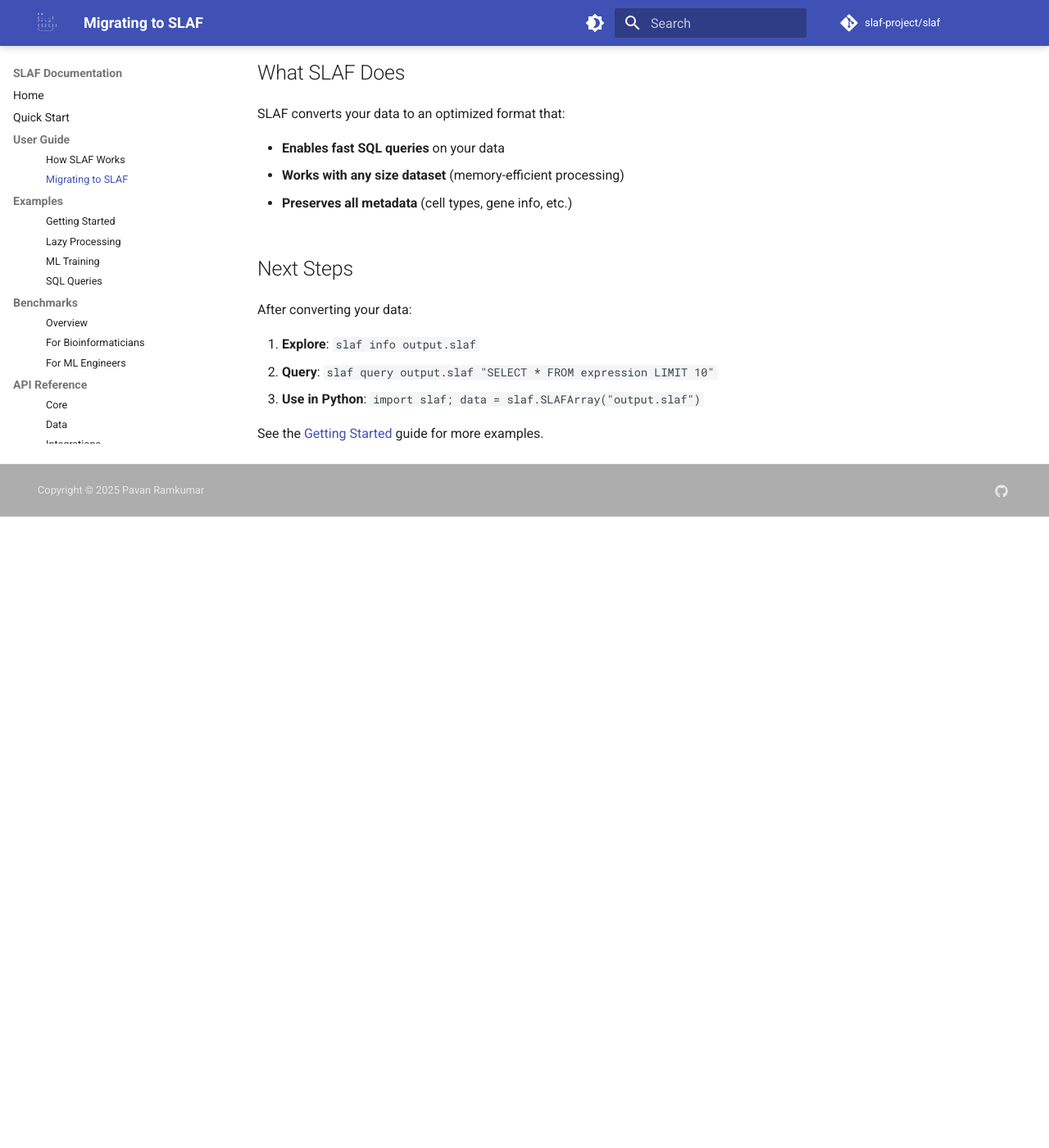
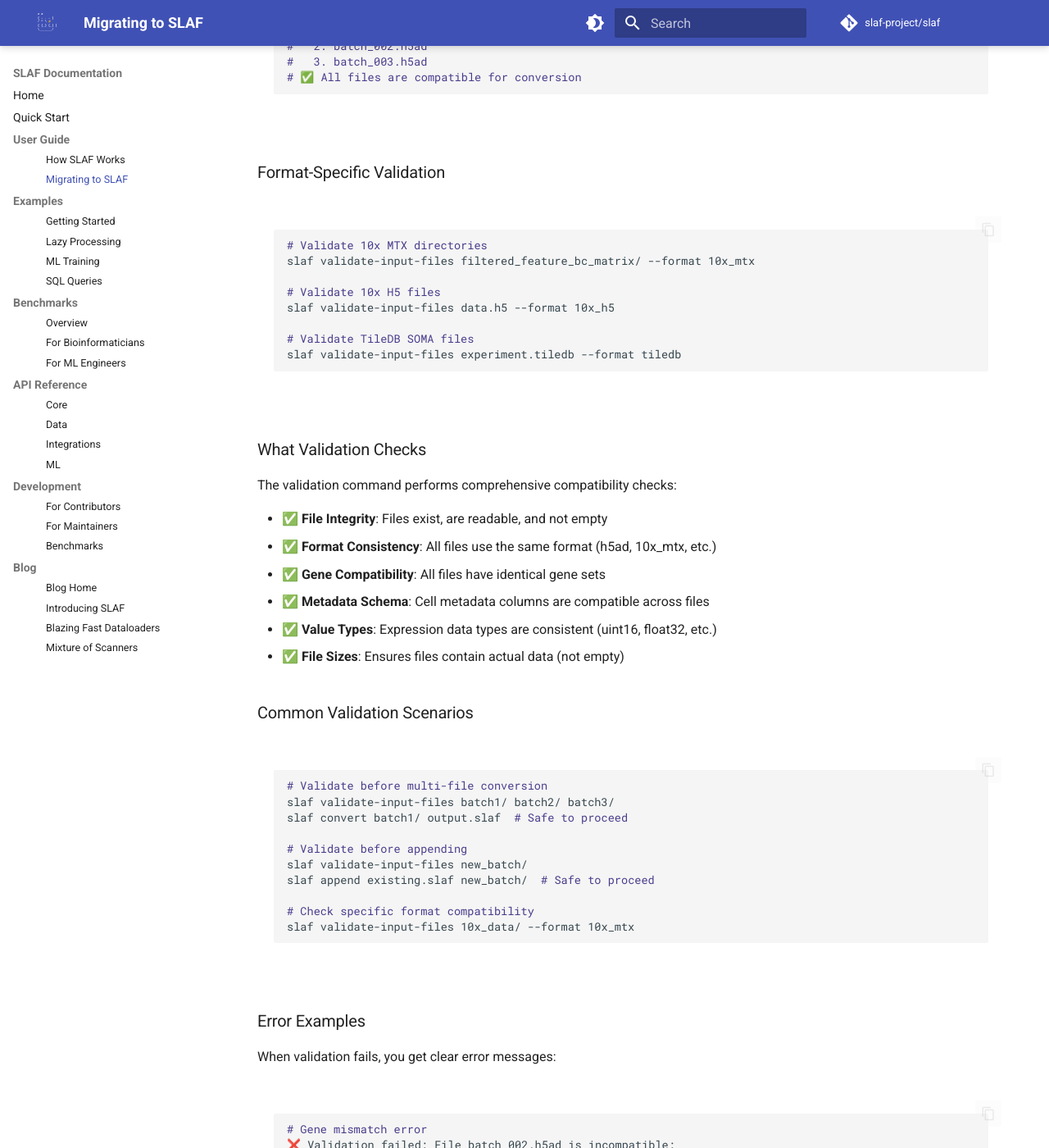
Before and after one commit to slaf-project/slaf, an MkDocs documentation site: the page built from docs/user-guide/migrating-to-slaf.md, in a window 1280 px wide and 1400 px high, scrolled down 3713 px. Shown: the whole window at 82% size. Built offline with MkDocs 1.6.1 and Material for MkDocs 9.7.7, drawn with Linux system fonts in a browser that asks for light colours; comment, search, counter and statistics services are not loaded; before the commit the page ends 4343 px from its top, so only the background shows below that; some of the changed text lies outside the part shown.

Commit message:
update conversion docs

````diff
--- a/docs/user-guide/migrating-to-slaf.md
+++ b/docs/user-guide/migrating-to-slaf.md
@@ -13,6 +13,49 @@ slaf convert data.tiledb output.slaf
 ```
 
 That's it! SLAF automatically detects your file format and converts it with optimized settings.
+
+## Multi-File Conversion
+
+Convert multiple files to a single SLAF dataset:
+
+```bash
+# Convert multiple files from a directory
+slaf convert data_folder/ output.slaf
+
+# Convert specific files
+slaf convert file1.h5ad file2.h5ad file3.h5ad output.slaf
+
+# Auto-detection works for all formats
+slaf convert 10x_data_folder/ output.slaf
+```
+
+SLAF automatically:
+
+- ✅ Validates all files are compatible
+- ✅ Assigns unique cell IDs across all files
+- ✅ Tracks which file each cell came from
+- ✅ Combines metadata intelligently
+
+## Appending to Existing Datasets
+
+Add new data to an existing SLAF dataset:
+
+```bash
+# Append a single file
+slaf append existing.slaf new_data.h5ad
+
+# Append multiple files from a directory
+slaf append existing.slaf new_data_folder/
+
+# Skip validation if already validated (faster)
+slaf append existing.slaf new_data.h5ad --skip-validation
+```
+
+Perfect for:
+
+- **Incremental data collection** - Add new batches as they arrive
+- **Data updates** - Append new samples to existing datasets
+- **Combining datasets** - Merge related datasets over time
 
 ## Supported Formats
 
@@ -34,6 +77,14 @@ converter.convert("data.h5ad", "output.slaf")
 converter.convert("filtered_feature_bc_matrix/", "output.slaf")
 converter.convert("data.h5", "output.slaf")
 converter.convert("data.tiledb", "output.slaf")
+
+# Multi-file conversion
+converter.convert("data_folder/", "output.slaf")  # Directory of files
+converter.convert(["file1.h5ad", "file2.h5ad"], "output.slaf")  # List of files
+
+# Append to existing dataset
+converter.append("new_data.h5ad", "existing.slaf")
+converter.append("new_data_folder/", "existing.slaf")
 
 # Convert existing AnnData object
 import scanpy as sc
@@ -59,6 +110,110 @@ converter = SLAFConverter(chunk_size=100000, create_indices=True)
 converter.convert("large_data.h5ad", "output.slaf")
 ```
 
+## Validation and Quality Control
+
+The `slaf validate-input-files` command helps you catch compatibility issues before conversion:
+
+### Basic Validation
+
+```bash
+# Validate a single file
+slaf validate-input-files data.h5ad
+
+# Validate multiple files from a directory
+slaf validate-input-files data_folder/
+
+# Validate specific files
+slaf validate-input-files file1.h5ad file2.h5ad file3.h5ad
+```
+
+### Verbose Output
+
+```bash
+# Get detailed information about files being validated
+slaf validate-input-files data_folder/ --verbose
+
+# Output shows:
+# 📁 Found 3 h5ad files
+#   1. batch_001.h5ad
+#   2. batch_002.h5ad
+#   3. batch_003.h5ad
+# ✅ All files are compatible for conversion
+```
+
+### Format-Specific Validation
+
+```bash
+# Validate 10x MTX directories
+slaf validate-input-files filtered_feature_bc_matrix/ --format 10x_mtx
+
+# Validate 10x H5 files
+slaf validate-input-files data.h5 --format 10x_h5
+
+# Validate TileDB SOMA files
+slaf validate-input-files experiment.tiledb --format tiledb
+```
+
+### What Validation Checks
+
+The validation command performs comprehensive compatibility checks:
+
+- ✅ **File Integrity**: Files exist, are readable, and not empty
+- ✅ **Format Consistency**: All files use the same format (h5ad, 10x_mtx, etc.)
+- ✅ **Gene Compatibility**: All files have identical gene sets
+- ✅ **Metadata Schema**: Cell metadata columns are compatible across files
+- ✅ **Value Types**: Expression data types are consistent (uint16, float32, etc.)
+- ✅ **File Sizes**: Ensures files contain actual data (not empty)
+
+### Common Validation Scenarios
+
+```bash
+# Validate before multi-file conversion
+slaf validate-input-files batch1/ batch2/ batch3/
+slaf convert batch1/ output.slaf  # Safe to proceed
+
+# Validate before appending
+slaf validate-input-files new_batch/
+slaf append existing.slaf new_batch/  # Safe to proceed
+
+# Check specific format compatibility
+slaf validate-input-files 10x_data/ --format 10x_mtx
+```
+
+### Error Examples
+
+When validation fails, you get clear error messages:
+
+```bash
+# Gene mismatch error
+❌ Validation failed: File batch_002.h5ad is incompatible:
+  Missing genes: GENE_001, GENE_002, GENE_003
+  Extra genes: GENE_999, GENE_1000
+
+# Schema mismatch error
+❌ Validation failed: File batch_003.h5ad has incompatible cell metadata schema:
+  Missing columns: ['cell_type', 'batch']
+  Extra columns: ['cluster_id']
+
+# Format mismatch error
+❌ Validation failed: Multiple formats detected in directory
+  Found: h5ad, 10x_mtx
+  All files must use the same format
+```
+
+### Integration with Conversion
+
+Validation runs automatically during conversion, but you can skip it for performance:
+
+```bash
+# Automatic validation (default)
+slaf convert data_folder/ output.slaf
+
+# Skip validation (faster, but less safe)
+slaf convert data_folder/ output.slaf --skip-validation
+slaf append existing.slaf new_data.h5ad --skip-validation
+```
+
 ## Advanced Options
 
 Most users won't need these, but they're available if needed:
@@ -78,6 +233,10 @@ slaf convert data.h5ad output.slaf --no-optimize-storage
 
 # Verbose output
 slaf convert data.h5ad output.slaf --verbose
+
+# Skip validation (if already validated)
+slaf convert data_folder/ output.slaf --skip-validation
+slaf append existing.slaf new_data.h5ad --skip-validation
 
 # TileDB-specific options
 slaf convert data.tiledb output.slaf --tiledb-collection RNA
@@ -142,6 +301,52 @@ SLAF converts your data to an optimized format that:
 - **Works with any size dataset** (memory-efficient processing)
 - **Preserves all metadata** (cell types, gene info, etc.)
 
+## Workflow Examples
+
+### Multi-File Workflow
+
+```bash
+# 1. Validate files first (recommended)
+slaf validate-input-files batch1/ batch2/ batch3/
+
+# 2. Convert all batches to single SLAF
+slaf convert batch1/ initial.slaf
+
+# 3. Append additional batches
+slaf append initial.slaf batch2/
+slaf append initial.slaf batch3/
+
+# 4. Explore the combined dataset
+slaf info initial.slaf
+```
+
+### Incremental Data Collection
+
+```bash
+# Start with first batch
+slaf convert batch_001/ dataset.slaf
+
+# Add new batches as they arrive
+slaf append dataset.slaf batch_002/
+slaf append dataset.slaf batch_003/
+slaf append dataset.slaf batch_004/
+
+# Each append maintains data integrity and source tracking
+```
+
+### Quality Control Workflow
+
+```bash
+# 1. Validate all files before conversion
+slaf validate-input-files all_batches/
+
+# 2. Convert with validation (automatic)
+slaf convert all_batches/ combined.slaf
+
+# 3. Check source file tracking
+slaf query combined.slaf "SELECT source_file, COUNT(*) FROM cells GROUP BY source_file"
+```
+
 ## Next Steps
 
 After converting your data:
@@ -149,5 +354,6 @@ After converting your data:
 1. **Explore**: `slaf info output.slaf`
 2. **Query**: `slaf query output.slaf "SELECT * FROM expression LIMIT 10"`
 3. **Use in Python**: `import slaf; data = slaf.SLAFArray("output.slaf")`
+4. **Check Source Files**: `slaf query output.slaf "SELECT DISTINCT source_file FROM cells"`
 
 See the [Getting Started](../getting-started/quickstart.md) guide for more examples.
````
